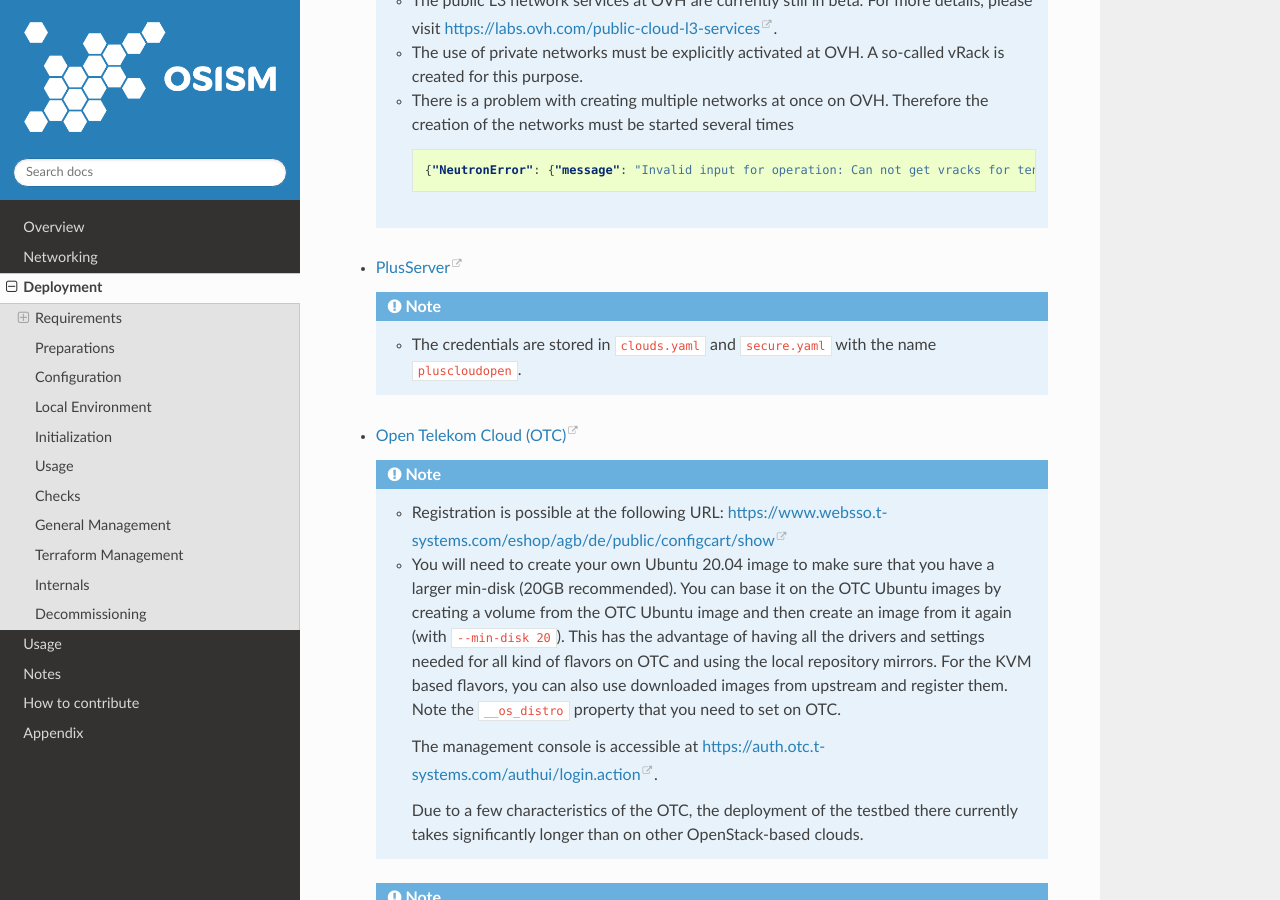
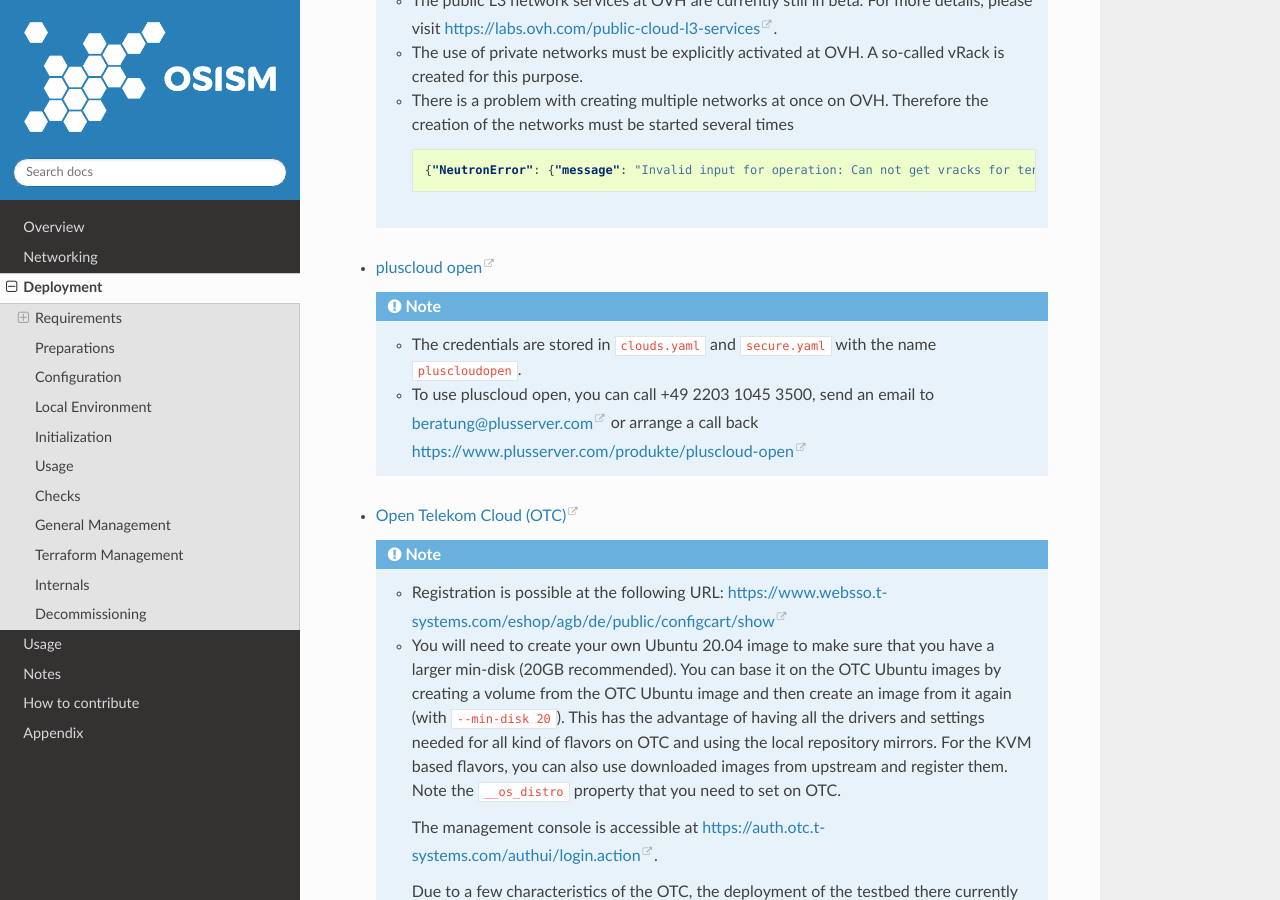
Before and after one commit to osism/testbed, a Sphinx documentation site: the page built from docs/source/deployment.rst, in a window 1280 px wide and 900 px high, scrolled down 2572 px. Built offline with Sphinx 7.4.7 and the Read the Docs theme 2.0.0, drawn with Linux system fonts in a browser that asks for light colours.

Commit message:
docs: update plus cloud open details (#799)
Signed-off-by: Ralf Heiringhoff <ralf.heiringhoff@plusserver.com>

```diff
--- a/docs/source/deployment.rst
+++ b/docs/source/deployment.rst
@@ -113,11 +113,13 @@
 
           {"NeutronError": {"message": "Invalid input for operation: Can not get vracks for tenant xxx from DB!.", "type": "InvalidInput", "detail": ""}}
 
-* `PlusServer <https://www.plusserver.com>`_
+* `pluscloud open <https://www.plusserver.com/produkte/pluscloud-open>`_
 
   .. note::
 
      * The credentials are stored in ``clouds.yaml`` and ``secure.yaml`` with the name ``pluscloudopen``.
+
+     * To use pluscloud open, you can call +49 2203 1045 3500, send an email to beratung@plusserver.com or arrange a call back https://www.plusserver.com/produkte/pluscloud-open
 
 * `Open Telekom Cloud (OTC) <https://open-telekom-cloud.com/>`_
 
```
Also changed, not shown: 1 other file.
